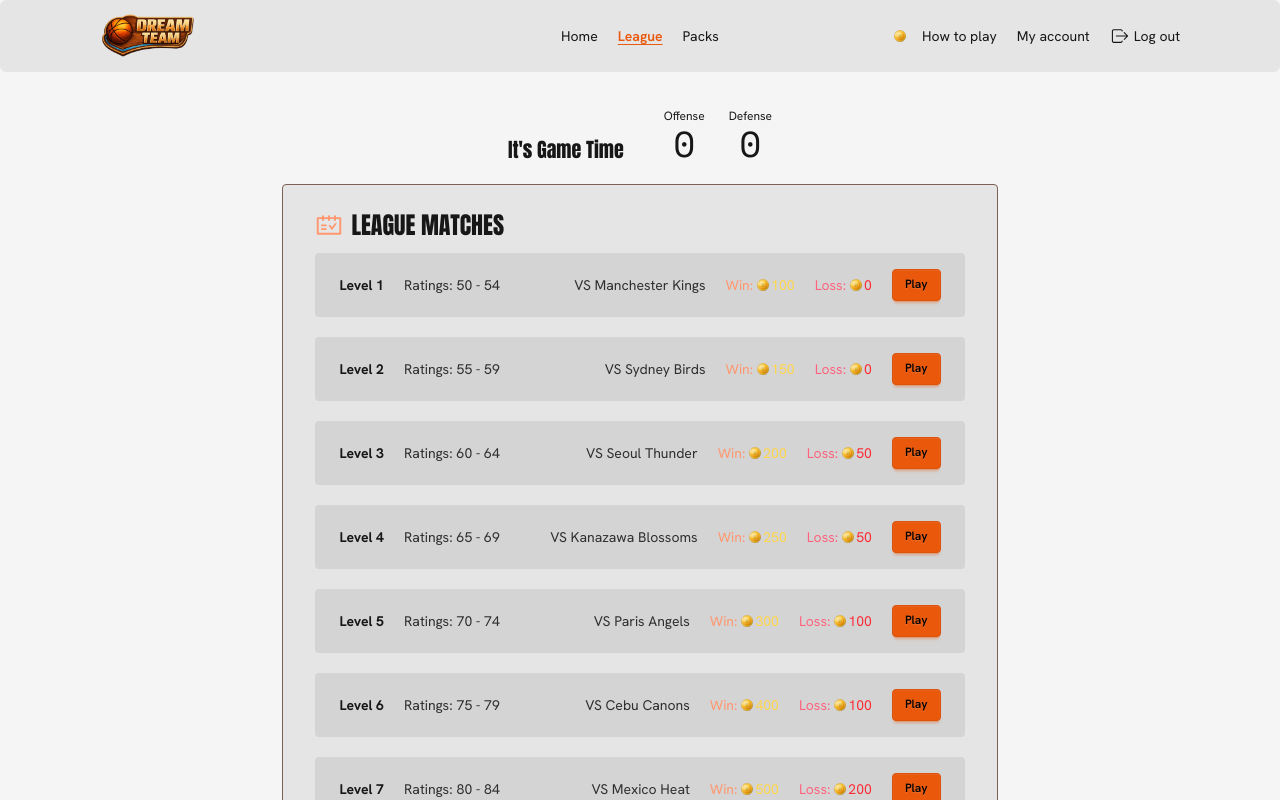
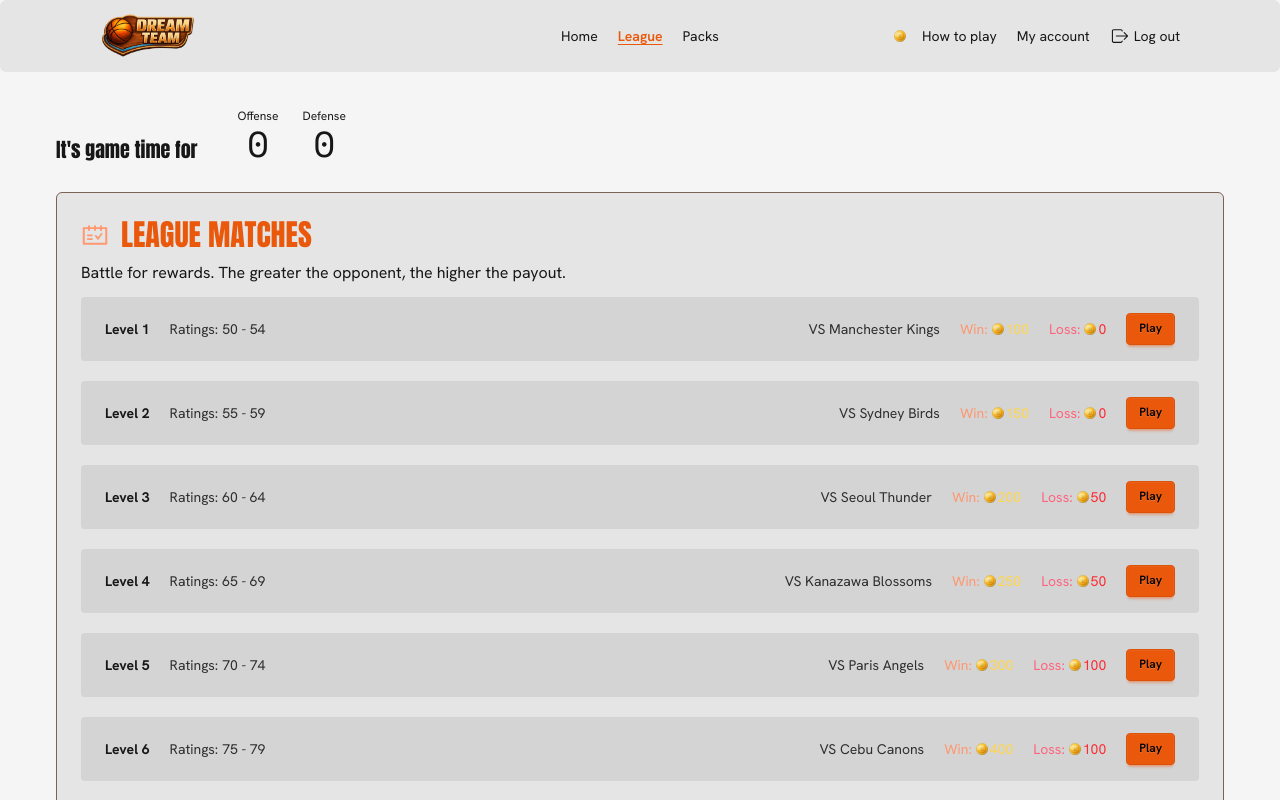
Before and after one commit to kaito24mako/dream-team, a React (Vite) app in the folder client/: page /league in a window 1280 px wide. Shown: the top 800 px of the page. Built offline with nearby package versions, Linux system fonts and the light colour scheme.

Commit message:
create SectionWrapper.tsx to add border and bg colour to all sections

```diff
--- /dev/null
+++ b/client/src/components/common/wrapper/SectionWrapper.tsx
@@ -0,0 +1,10 @@
+function SectionWrapper({ children, className = "" }) {
+  return (
+    <section
+      className={`border border-border mt-6 p-6 pb-10 bg-base-200 rounded-md shadow-neutral-100 ${className}`}
+    >
+      {children}
+    </section>
+  );
+}
+export default SectionWrapper;
--- a/client/src/components/features/home-page/CollectionSection.tsx
+++ b/client/src/components/features/home-page/CollectionSection.tsx
@@ -11,7 +11,6 @@ import { useState } from "react";
 import { useSelector } from "react-redux";
 import { getUser } from "../../../utils/redux/slices/authSlice.js";
 
-import SectionHeading from "../../common/text/SectionHeading";
 import SearchForm from "../../common/form/SearchForm";
 import DropdownBtn from "../../common/button/DropdownBtn";
 import RegularCard from "../../common/playerCard/RegularCard";
@@ -19,6 +18,8 @@ import Divider from "../../common/divider/Divider";
 import CardList from "../../common/list/CardList";
 import FullArtCard from "../../common/playerCard/FullArtCard";
 import PlayerModal from "../../common/modal/PlayerModal.js";
+import MajorHeading from "../../common/text/MajorHeading.js";
+import SectionWrapper from "../../common/wrapper/SectionWrapper.js";
 
 function CollectionSection({ user, loading, errorMsg }) {
   // get the logged in user's id
@@ -50,9 +51,14 @@ function CollectionSection({ user, loading, errorMsg }) {
   const searchedPlayers = getSearchedPlayers(filteredPlayers, search);
 
   return (
-    <section className="mt-6">
+    <SectionWrapper>
       <div className="flex flex-col sm:flex-row justify-between items-start sm:items-end">
-        <SectionHeading heading="MY COLLECTION" Icon={TbCards} />
+        {/* <SectionHeading heading="MY COLLECTION" Icon={TbCards} /> */}
+        <MajorHeading
+          heading="MY COLLECTION"
+          description="View your collected players and add to your lineup."
+          Icon={TbCards}
+        />
 
         <div className="flex items-center gap-2 mb-3">
           <SearchForm value={search} onSearch={setSearch} />
@@ -128,7 +134,7 @@ function CollectionSection({ user, loading, errorMsg }) {
           setSelectedPlayer={setSelectedPlayer}
         />
       )}
-    </section>
+    </SectionWrapper>
   );
 }
 export default CollectionSection;
--- a/client/src/components/features/home-page/LineupSection.tsx
+++ b/client/src/components/features/home-page/LineupSection.tsx
@@ -4,7 +4,6 @@ import { useSelector } from "react-redux";
 import { getUser } from "../../../utils/redux/slices/authSlice.js";
 import { useLineup } from "../../../utils/context/LineupContext.jsx";
 
-import SectionHeading from "../../common/text/SectionHeading";
 import CardList from "../../common/list/CardList";
 import EmptyCard from "../../common/playerCard/EmptyCard";
 import RegularCard from "../../common/playerCard/RegularCard";
@@ -12,6 +11,7 @@ import FullArtCard from "../../common/playerCard/FullArtCard";
 import Divider from "../../common/divider/Divider";
 import PlayerModal from "../../common/modal/PlayerModal.js";
 import MajorHeading from "../../common/text/MajorHeading.js";
+import SectionWrapper from "../../common/wrapper/SectionWrapper.js";
 
 function LineupSection({ lineup, loading, errorMsg }) {
   // to get the logged in user's id
@@ -71,10 +71,10 @@ function LineupSection({ lineup, loading, errorMsg }) {
   }
 
   return (
-    <section className="mt-6 p-6 pb-10 bg-base-200 rounded-md shadow-neutral-100">
+    <SectionWrapper>
       <MajorHeading
         heading="STARTING LINEUP"
-        description="Create your starting five players to compete against the league."
+        description="Assemble your starting five players to compete against the league."
         Icon={RiTeamLine}
       />
 
@@ -91,7 +91,7 @@ function LineupSection({ lineup, loading, errorMsg }) {
           setSelectedPlayer={setSelectedPlayer}
         />
       )}
-    </section>
+    </SectionWrapper>
   );
 }
 export default LineupSection;
--- a/client/src/components/features/league-page/MatchesSection.tsx
+++ b/client/src/components/features/league-page/MatchesSection.tsx
@@ -1,14 +1,18 @@
 import { AiOutlineSchedule } from "react-icons/ai";
-
 import { opponents } from "../../../data/opponents";
 
-import SectionHeading from "../../common/text/SectionHeading";
 import MatchItem from "./MatchItem";
+import MajorHeading from "../../common/text/MajorHeading";
+import SectionWrapper from "../../common/wrapper/SectionWrapper";
 
 function MatchesSection() {
   return (
-    <section className="border border-border rounded-sm bg-base-200 p-4 pb-6 sm:p-6 sm:px-8 sm:pb-8 max-w-7xl mx-auto">
-      <SectionHeading heading="LEAGUE MATCHES" Icon={AiOutlineSchedule} />
+    <SectionWrapper className="max-w-7xl">
+      <MajorHeading
+        heading="LEAGUE MATCHES"
+        description="Battle for rewards. The greater the opponent, the higher the payout."
+        Icon={AiOutlineSchedule}
+      />
 
       <ul className="flex flex-col gap-5">
         {opponents.map((opponent) => (
@@ -23,7 +27,7 @@ function MatchesSection() {
           />
         ))}
       </ul>
-    </section>
+    </SectionWrapper>
   );
 }
 export default MatchesSection;
--- a/client/src/components/features/packs-page/BuyPacksSection.tsx
+++ b/client/src/components/features/packs-page/BuyPacksSection.tsx
@@ -10,6 +10,7 @@ import basicPack from "../../../assets/card/pack/basic-pack.png";
 import premiumPack from "../../../assets/card/pack/premium-pack2.png";
 import hofPack from "../../../assets/card/pack/hof-pack.png";
 import positionPack from "../../../assets/card/pack/position-pack.png";
+import SectionWrapper from "../../common/wrapper/SectionWrapper";
 
 type SelectedPack = {
   title: string;
@@ -21,14 +22,13 @@ function BuyPacksSection({ user }) {
   const [selectedPack, setSelectedPack] = useState<SelectedPack | null>(null);
 
   return (
-    <section className="mb-8 p-6 pb-10 bg-base-200 rounded-md shadow-neutral-100">
+    <SectionWrapper className="mb-8 mt-2!">
       <MajorHeading
         heading="BUY PACKS"
         Icon={AiOutlineShoppingCart}
         divider={true}
         description="Spend your currency to improve your team with new players."
       />
-
       <CardList>
         <Pack
           packBg={basicPack}
@@ -111,7 +111,7 @@ function BuyPacksSection({ user }) {
           setSelectedPack={setSelectedPack}
         />
       )}
-    </section>
+    </SectionWrapper>
   );
 }
 export default BuyPacksSection;
--- a/client/src/components/features/packs-page/GallerySection.tsx
+++ b/client/src/components/features/packs-page/GallerySection.tsx
@@ -8,13 +8,14 @@ import {
   getSearchedPlayers,
 } from "../../../utils/helpers/getPlayers";
 
-import SectionHeading from "../../common/text/SectionHeading";
 import FullArtCard from "../../common/playerCard/FullArtCard";
 import RegularCard from "../../common/playerCard/RegularCard";
 import CardList from "../../common/list/CardList";
 import SearchForm from "../../common/form/SearchForm";
 import DropdownBtn from "../../common/button/DropdownBtn";
 import Divider from "../../common/divider/Divider";
+import SectionWrapper from "../../common/wrapper/SectionWrapper";
+import MajorHeading from "../../common/text/MajorHeading";
 
 function GallerySection({ players, loading, errorMsg }) {
   // filters
@@ -34,9 +35,13 @@ function GallerySection({ players, loading, errorMsg }) {
   const searchedPlayers = getSearchedPlayers(filteredPlayers, search);
 
   return (
-    <section>
+    <SectionWrapper className="mt-0!">
       <div className="flex flex-col sm:flex-row justify-between items-start sm:items-end">
-        <SectionHeading heading="ALL CARDS" Icon={VscCollection} />
+        <MajorHeading
+          heading="ALL CARDS"
+          description="View the entire database, containing 60 players."
+          Icon={VscCollection}
+        />
 
         <div className="flex items-center gap-2 mb-3">
           <SearchForm value={search} onSearch={setSearch} />
@@ -101,7 +106,7 @@ function GallerySection({ players, loading, errorMsg }) {
           ),
         )}
       </CardList>
-    </section>
+    </SectionWrapper>
   );
 }
 export default GallerySection;
--- a/client/src/pages/app/LeaguePage.tsx
+++ b/client/src/pages/app/LeaguePage.tsx
@@ -26,8 +26,8 @@ function LeaguePage() {
   } else {
     content = (
       <>
-        <div className="flex flex-col items-start md:items-center">
-          <p className="font-primary text-xl">It's Game Time</p>
+        <div className="flex flex-col items-start">
+          <p className="font-primary text-xl">It's game time for</p>
           <p className="font-primary text-primary text-4xl">{user.teamName}</p>
         </div>
 
@@ -53,8 +53,8 @@ function LeaguePage() {
     <>
       <title>League | Dream Team</title>
 
-      <main className="flex flex-col gap-5 mb-15">
-        <div className="flex justify-center items-end gap-10">{content}</div>
+      <main className="flex flex-col gap-1 mb-15">
+        <div className="flex items-end gap-10">{content}</div>
         <MatchesSection />
       </main>
     </>
```
